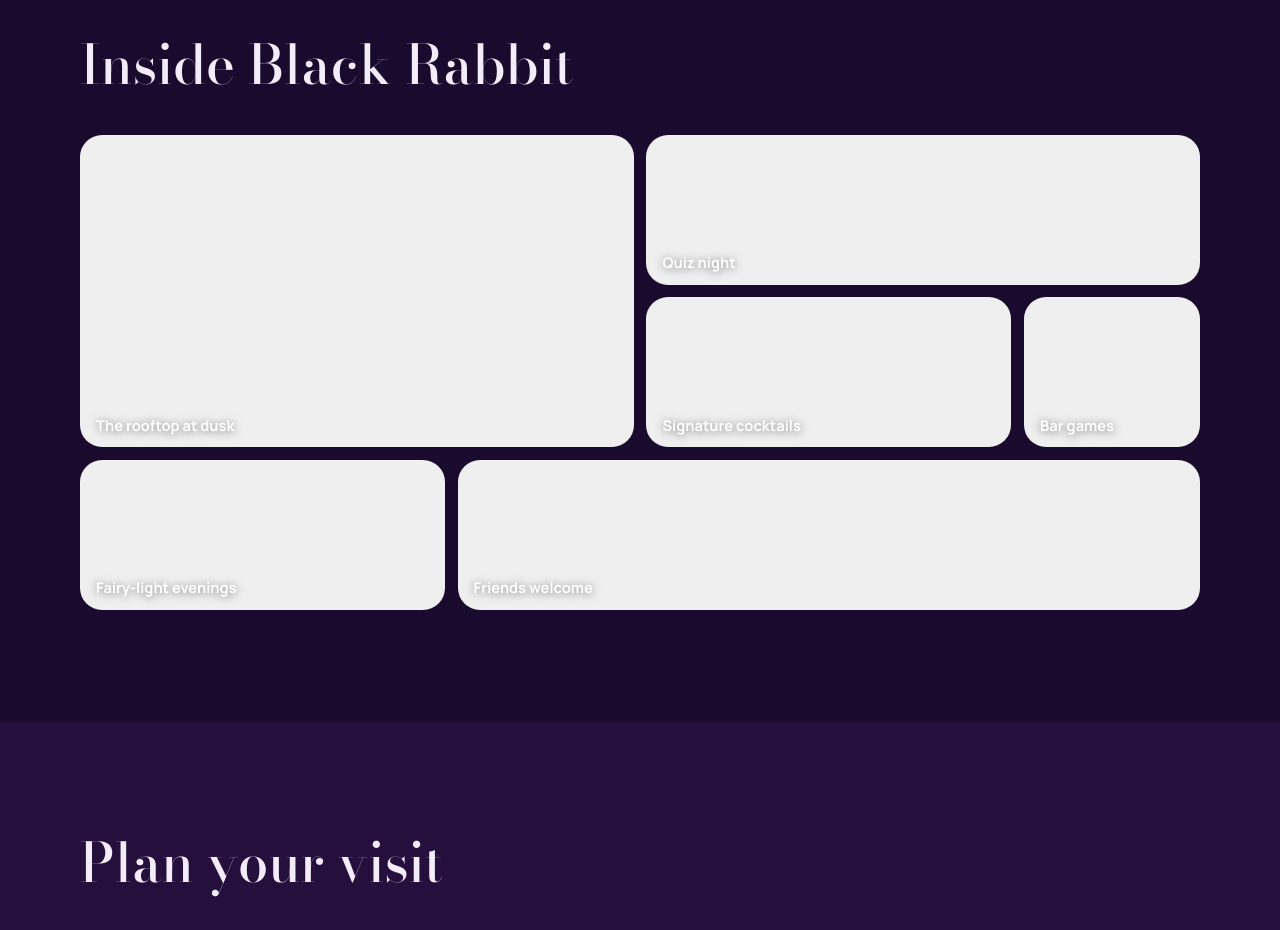
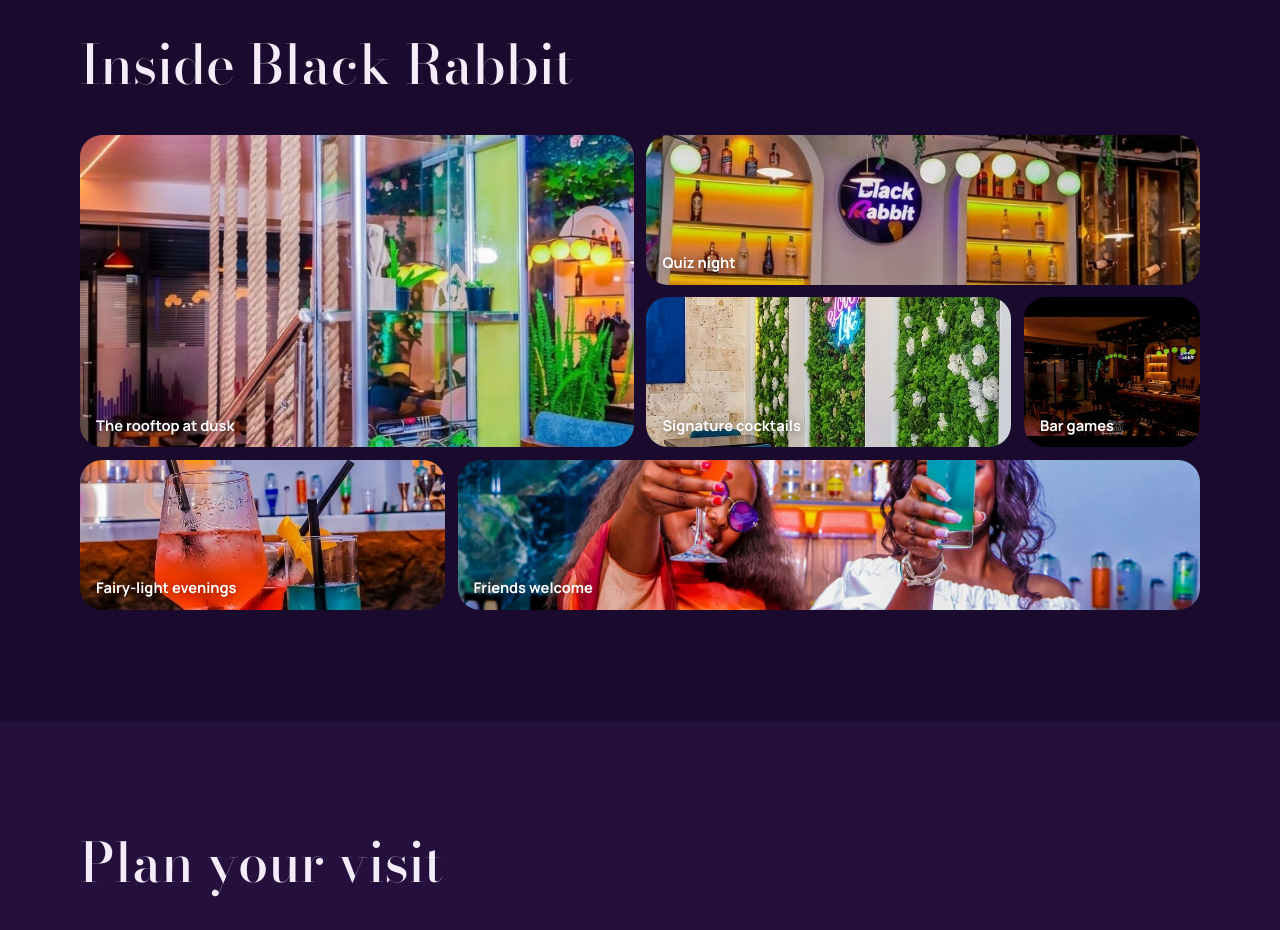
Before and after one commit to navajkerrie-sys/black-rabbit-lounge, a plain HTML site: page index.html in a window 1280 px wide. Shown: the part 2420-3350 px from the top of the page. Drawn offline with nearby package versions, Linux system fonts and the light colour scheme; the site is published under a folder, as on GitHub Pages, so addresses that start at the root find nothing.

Commit message:
html update

```diff
--- a/index.html
+++ b/index.html
@@ -68,12 +68,12 @@
 <section id="gallery"><div class="wrap">
   <h2>Inside Black Rabbit</h2>
   <div class="gal" id="gal">
-    <button class="t1" style="background-image:url('/public/gallery1.jpg')" data-cap="The rooftop at dusk"><span>The rooftop at dusk</span></button>
-    <button class="t2" style="background-image:url('/public/gallery2.jpg')" data-cap="Quiz night"><span>Quiz night</span></button>
-    <button class="t3" style="background-image:url('/public/gallery3.jpg')" data-cap="Signature cocktails"><span>Signature cocktails</span></button>
-    <button class="t4" style="background-image:url('/public/gallery4.jpg')" data-cap="Bar games"><span>Bar games</span>
-    <button class="t5" style="background-image:url('/public/gallery5.jpg')" data-cap="Fairy-light evenings"><span>Fairy-light evenings</span></button>
-    <button class="t6" style="background-image:url('/public/gallery6.jpg')" data-cap="Friends welcome"><span>Friends welcome</span></button>
+    <button class="t1" style="background-image:url('public/gallery1.jpg')" data-cap="The rooftop at dusk"><span>The rooftop at dusk</span></button>
+    <button class="t2" style="background-image:url('public/gallery2.jpg')" data-cap="Quiz night"><span>Quiz night</span></button>
+    <button class="t3" style="background-image:url('public/gallery3.jpg')" data-cap="Signature cocktails"><span>Signature cocktails</span></button>
+    <button class="t4" style="background-image:url('public/gallery4.jpg')" data-cap="Bar games"><span>Bar games</span></button>
+    <button class="t5" style="background-image:url('public/gallery5.jpg')" data-cap="Fairy-light evenings"><span>Fairy-light evenings</span></button>
+    <button class="t6" style="background-image:url('public/gallery6.jpg')" data-cap="Friends welcome"><span>Friends welcome</span></button>
 </div>
   <dialog id="lb" aria-label="Gallery preview"><div class="pic" id="lbpic"></div><div class="cap"><strong id="lbcap"></strong><button class="btn sm" id="lbx" type="button">Close</button></div></dialog>
 </div></section>
```
